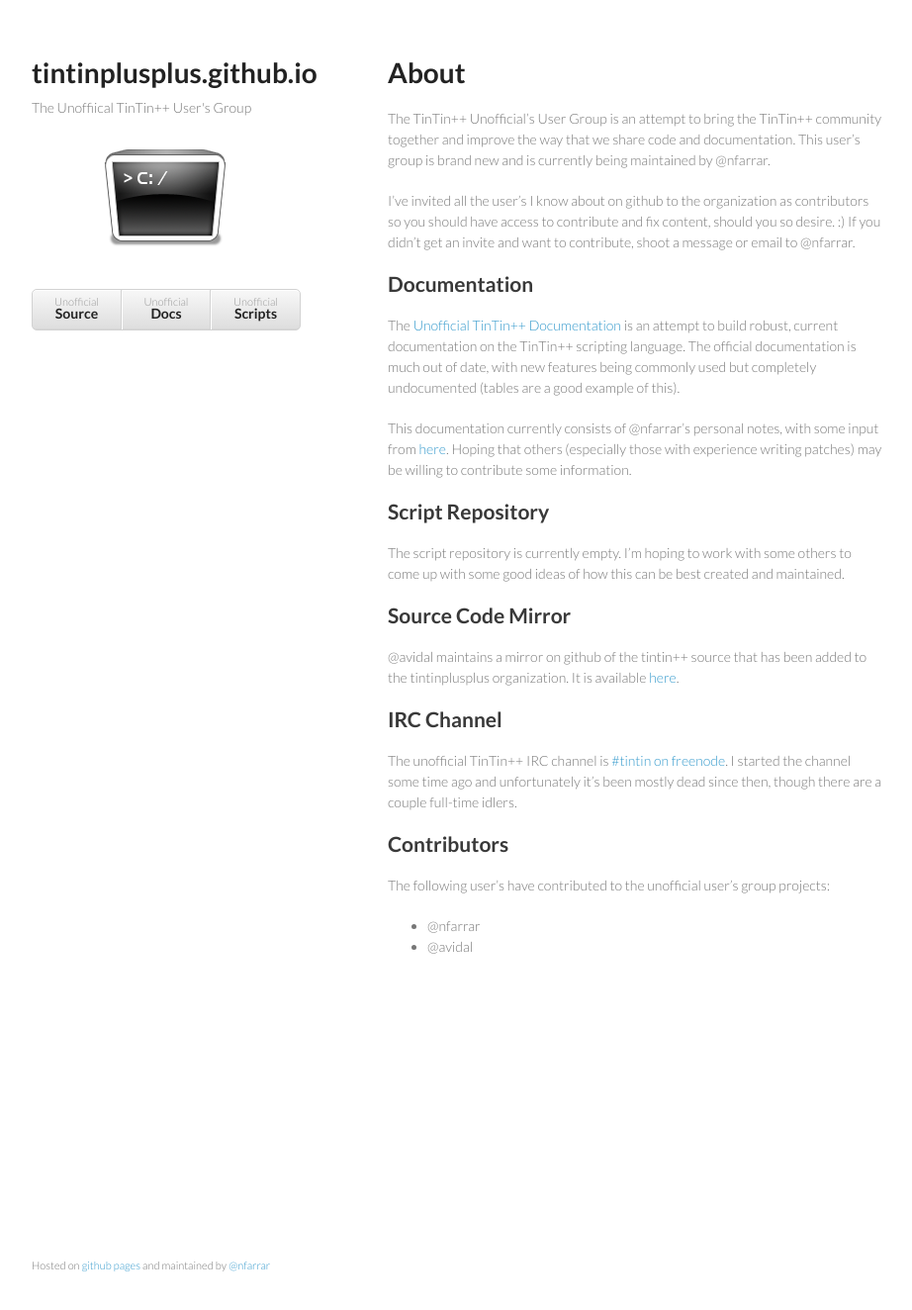
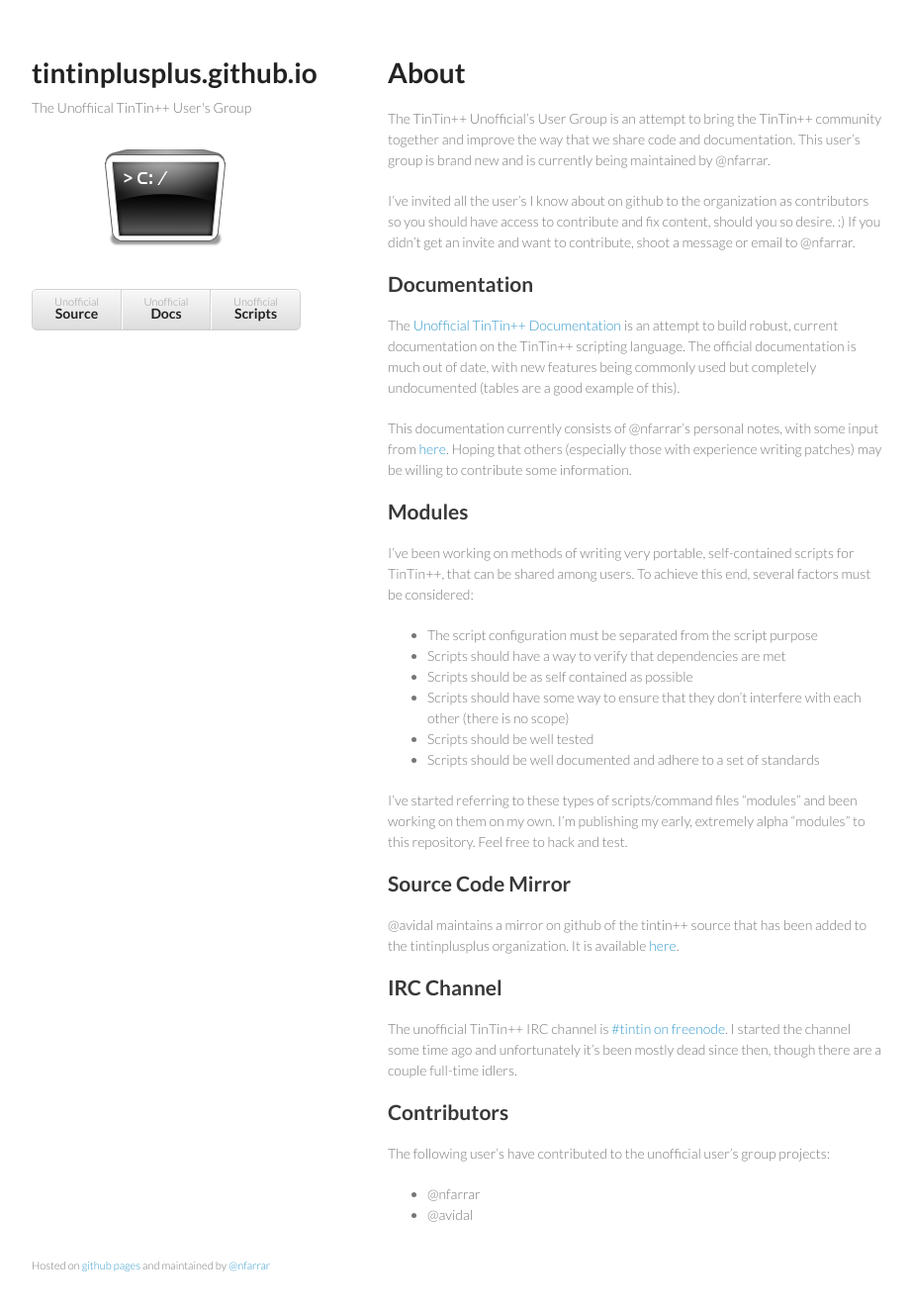
Before and after one commit to tintinplusplus/tintinplusplus.github.io, a Jekyll site: the page built from about.md, in a window 1280 px wide and 1358 px high. Shown: the top 1324 px of the window at 99% size, without its empty margins (178-1100 px from the left). Built offline with Jekyll 4.4.1, drawn with Linux system fonts in a browser that asks for light colours.

Commit message:
updated about.md

```diff
--- a/about.md
+++ b/about.md
@@ -14,12 +14,21 @@ Documentation
 -------------
 The [Unofficial TinTin++ Documentation](https://tintinplusplus-unofficial-documentation.readthedocs.org/) is an attempt to build robust, current documentation on the TinTin++ scripting language. The official documentation is much out of date, with new features being commonly used but completely undocumented (tables are a good example of this).
 
-This documentation currently consists of @nfarrar's personal notes, with some input from [here](http://tintin.sourceforge.net/board/viewtopic.php?p=8797#8797). Hoping that others (especially those with experience writing patches) may be willing to contribute some information.
+This documentation currently consists of @nfarrar's personal notes, with some input from [here](http://tintin.sourceforge.net/board/viewtopic.php?p=8797). Hoping that others (especially those with experience writing patches) may be willing to contribute some information.
 
 
-Script Repository
------------------
-The script repository is currently empty. I'm hoping to work with some others to come up with some good ideas of how this can be best created and maintained.
+Modules
+-------
+I've been working on methods of writing very portable, self-contained scripts for TinTin++, that can be shared among users. To achieve this end, several factors must be considered:
+
+- The script configuration must be separated from the script purpose
+- Scripts should have a way to verify that dependencies are met
+- Scripts should be as self contained as possible
+- Scripts should have some way to ensure that they don't interfere with each other (there is no scope)
+- Scripts should be well tested
+- Scripts should be well documented and adhere to a set of standards
+
+I've started referring to these types of scripts/command files "modules" and been working on them on my own. I'm publishing my early, extremely alpha "modules" to this repository. Feel free to hack and test.
 
 
 Source Code Mirror
```
